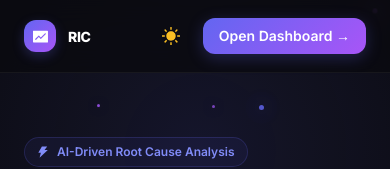
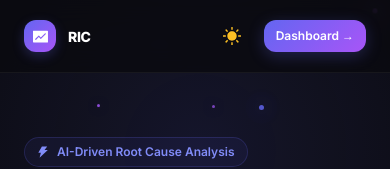
Before and after one commit to madhu9787/TrackIncident, a React (Vite) app in the folder frontend/: page / in a window 390 px wide. Shown: the top 169 px of the page. Built offline with nearby package versions, Linux system fonts and the light colour scheme; no server answers; the HTML template or start-up script is replaced by a standard one.

Commit message:
fix: make navbar responsive on mobile and tablet

```diff
--- a/frontend/src/pages/Landing.jsx
+++ b/frontend/src/pages/Landing.jsx
@@ -237,11 +237,11 @@ export default function Landing({ theme, toggleTheme }) {
               <FundFilled style={{ color: '#fff', fontSize: 15 }} />
             </div>
             <div>
-              <span className="font-black text-[var(--text-primary)] text-sm tracking-tight hidden sm:inline">Release Incident Correlator (RIC)</span>
-              <span className="font-black text-[var(--text-primary)] text-sm tracking-tight sm:hidden">RIC</span>
+              <span className="font-black text-[var(--text-primary)] text-sm tracking-tight hidden md:inline">Release Incident Correlator (RIC)</span>
+              <span className="font-black text-[var(--text-primary)] text-sm tracking-tight md:hidden">RIC</span>
             </div>
           </div>
-          <div className="hidden md:flex items-center gap-8 text-sm font-semibold text-[var(--text-muted)]">
+          <div className="hidden lg:flex items-center gap-4 xl:gap-8 text-sm font-semibold text-[var(--text-muted)]">
             <button onClick={() => window.scrollTo({top: 0, behavior: 'smooth'})} className="hover:text-[var(--text-primary)] transition-colors cursor-pointer flex items-center gap-1"><InfoCircleFilled style={{color: '#8b5cf6'}}/> About</button>
             <button onClick={() => document.getElementById('how-it-works').scrollIntoView({ behavior: 'smooth' })} className="hover:text-[var(--text-primary)] transition-colors cursor-pointer flex items-center gap-1"><QuestionCircleFilled style={{color: '#a855f7'}}/> How to use</button>
             <button onClick={() => document.getElementById('features').scrollIntoView({ behavior: 'smooth' })} className="hover:text-[var(--text-primary)] transition-colors cursor-pointer flex items-center gap-1"><AppstoreFilled style={{color: '#c084fc'}}/> Features</button>
@@ -256,10 +256,11 @@ export default function Landing({ theme, toggleTheme }) {
             </button>
             <button
               onClick={() => navigate('/dashboard')}
-              className="px-4 py-2 rounded-xl text-sm font-semibold transition-all duration-200 hover:scale-[1.02] cursor-pointer"
+              className="px-3 py-2 sm:px-4 sm:py-2 rounded-xl text-xs sm:text-sm font-semibold transition-all duration-200 hover:scale-[1.02] cursor-pointer whitespace-nowrap"
               style={{ background: 'linear-gradient(135deg, #6366f1, #a855f7)', boxShadow: '0 4px 16px #6366f144' }}
             >
-              Open Dashboard →
+              <span className="hidden sm:inline">Open Dashboard →</span>
+              <span className="sm:hidden">Dashboard →</span>
             </button>
           </div>
         </div>
```
